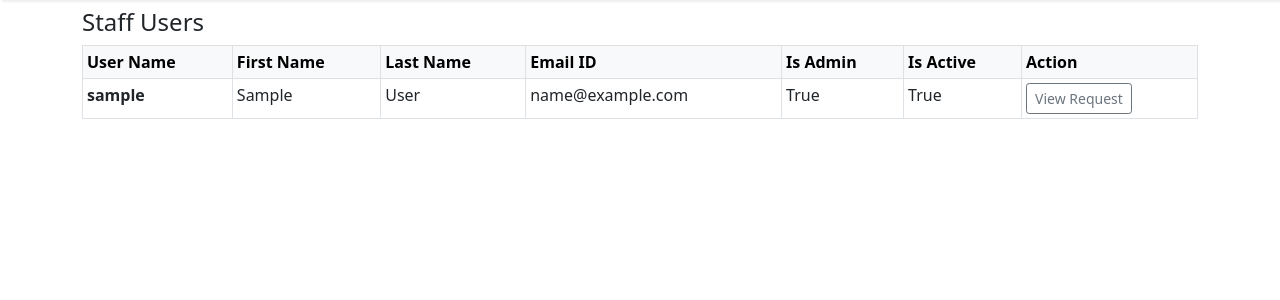
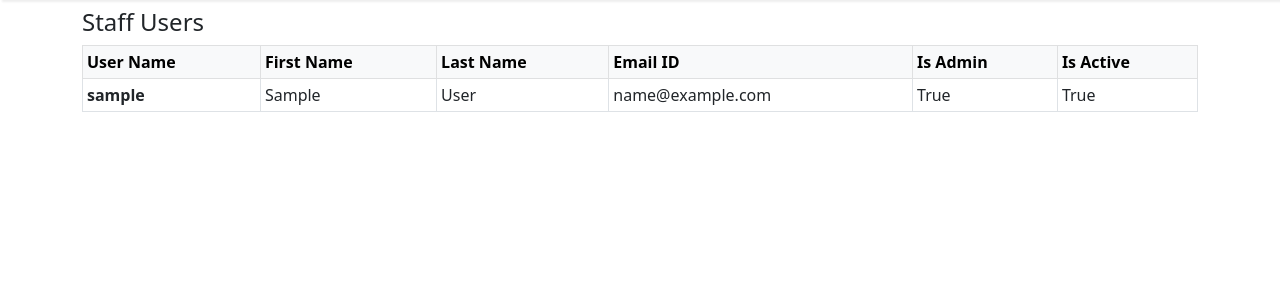
Before and after one commit to ezrankayamba/settlementor, a Django app: template backend/web/templates/web/staff-users.html in a window 1280 px wide. Shown: the part 62-362 px from the top of the page. Run offline with Django 3.2, Linux system fonts and the light colour scheme; the template is opened without the code that fills it: values that come from a table or form of the project are taken from there, others are empty; tables that the repository leaves empty hold one stand-in row (values such as "Sample post"); parts of the project's set-up code (start-up, migrations or seed data) failed here and were passed over; some libraries are stand-ins or nearby versions.

Commit message:
Removed dummy action col

```diff
--- a/backend/web/templates/web/staff-users.html
+++ b/backend/web/templates/web/staff-users.html
@@ -14,7 +14,6 @@
             <th scope="col">Email ID</th>
             <th scope="col">Is Admin</th>
             <th scope="col">Is Active</th>
-            <th scope="col">Action</th>
         </tr>
     </thead>
     <tbody>
@@ -26,7 +25,6 @@
             <td>{{ user.email }}</td>
             <td>{{ user.is_superuser }}</td>
             <td>{{ user.is_active }}</td>
-            <td><button type="button" class="btn btn-sm btn-outline-secondary">View Request</button></td>
         </tr>
         {% endfor %}
     </tbody>
```
